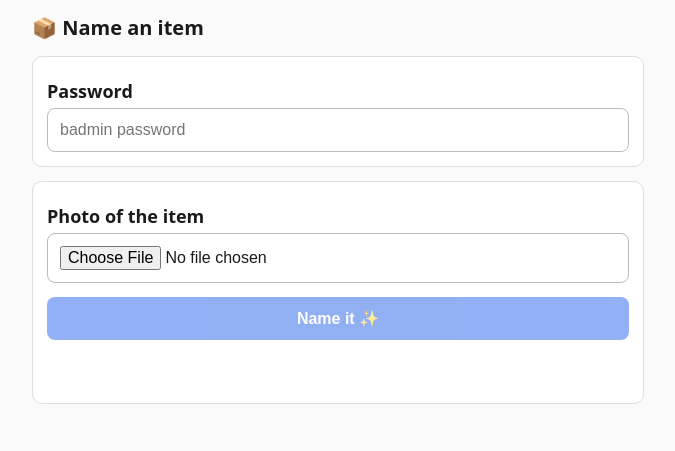
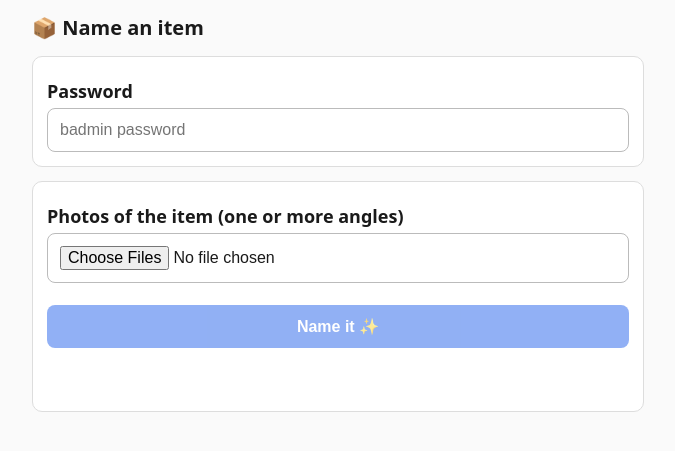
Before and after one commit to thunderrabbit/badmin.robnugen.com, a PHP site: page /ai/ in a window 1280 px wide. Shown: the top 451 px of the page, without its empty margins (302-977 px from the left). Run offline with PHP 8.4, Linux system fonts and the light colour scheme.

Commit message:
Add multi-photo UI to ai/index.php
Replace the single file input with a multi-select input plus an 'Add another photo' button and a thumbnail strip you can remove shots from. Editing the photo set invalidates the staged group (clears the token) so the next Name it re-stages everything.

Naming sends every photo as photo[]; the strip then shows Claude's per-photo view label. The result section renders a thumbnail per filed photo and stacks each photo's markdown embed for multi-photo items.

Co-Authored-By: Claude Opus 4.8 <noreply@anthropic.com>

```diff
--- a/ai/index.php
+++ b/ai/index.php
@@ -31,7 +31,15 @@ require_once __DIR__ . "/item_naming.php";   // $ITEM_CATEGORIES (no side effect
             border-radius: 20px; background: #fff; font-size: .95rem; cursor: pointer; }
     .chip.selected { background: #2563eb; color: #fff; border-color: #2563eb; }
     .chip.name { border-style: dashed; }
-    #preview { width: 100%; border-radius: 8px; margin-top: 8px; display: none; }
+    .strip { display: flex; flex-wrap: wrap; gap: 8px; margin-top: 8px; }
+    .shot { position: relative; width: 96px; }
+    .shot img { width: 96px; height: 96px; object-fit: cover; border-radius: 8px;
+                border: 1px solid #ddd; display: block; }
+    .shot .view { font-size: .75rem; text-align: center; color: #444; margin-top: 2px;
+                  word-break: break-word; }
+    .shot .rm { position: absolute; top: -8px; right: -8px; width: 24px; height: 24px;
+                border-radius: 50%; background: #b91c1c; color: #fff; border: 0;
+                font-size: .9rem; line-height: 1; padding: 0; margin: 0; cursor: pointer; }
     .hidden { display: none; }
     .muted { color: #666; font-size: .9rem; }
     .ok { color: #15803d; } .err { color: #b91c1c; }
@@ -48,9 +56,10 @@ require_once __DIR__ . "/item_naming.php";   // $ITEM_CATEGORIES (no side effect
   </section>
 
   <section id="capture">
-    <label for="photo">Photo of the item</label>
-    <input type="file" id="photo" accept="image/*" capture="environment">
-    <img id="preview" alt="preview">
+    <label for="photo">Photos of the item (one or more angles)</label>
+    <input type="file" id="photo" accept="image/*" capture="environment" multiple>
+    <div class="strip" id="photoStrip"></div>
+    <button id="addBtn" class="secondary hidden">➕ Add another photo</button>
     <button id="nameBtn" disabled>Name it ✨</button>
     <p id="status" class="muted"></p>
   </section>
@@ -77,7 +86,7 @@ require_once __DIR__ . "/item_naming.php";   // $ITEM_CATEGORIES (no side effect
 
   <section id="result" class="hidden">
     <p class="ok">Filed! 🎉</p>
-    <img id="resultThumb" alt="" style="max-width:200px;border-radius:8px">
+    <div class="strip" id="resultThumbs"></div>
     <p><a id="resultUrl" href="#" target="_blank"></a></p>
     <label for="resultMd">Markdown embed</label>
     <textarea id="resultMd" readonly></textarea>
@@ -88,18 +97,50 @@ require_once __DIR__ . "/item_naming.php";   // $ITEM_CATEGORIES (no side effect
 const CATEGORIES = <?php echo json_encode($ITEM_CATEGORIES); ?>;
 const $ = id => document.getElementById(id);
 let state = { token: '', model: 'haiku', category: '' };
+let photos = [];   // File objects, in order
+let views  = [];   // Claude-suggested angle per photo (parallel to photos)
 
 const pw = $('password'), photo = $('photo'), nameBtn = $('nameBtn'), status = $('status');
 
 function setStatus(msg, cls) { status.textContent = msg; status.className = cls || 'muted'; }
 
+// ---- photo strip ------------------------------------------------------------
+function renderStrip() {
+  const strip = $('photoStrip');
+  strip.innerHTML = '';
+  photos.forEach((f, i) => {
+    const cell = document.createElement('div');
+    cell.className = 'shot';
+    const img = document.createElement('img');
+    img.src = URL.createObjectURL(f);
+    cell.appendChild(img);
+    if (views[i]) {
+      const v = document.createElement('div');
+      v.className = 'view'; v.textContent = views[i];
+      cell.appendChild(v);
+    }
+    const rm = document.createElement('button');
+    rm.className = 'rm'; rm.textContent = '×'; rm.title = 'remove';
+    rm.onclick = () => { photos.splice(i, 1); views.splice(i, 1); changedPhotos(); };
+    cell.appendChild(rm);
+    strip.appendChild(cell);
+  });
+  $('addBtn').classList.toggle('hidden', photos.length === 0);
+  nameBtn.disabled = photos.length === 0;
+}
+
+// any change to the photo set invalidates the staged group + suggestions
+function changedPhotos() {
+  state.token = '';
+  renderStrip();
+}
+
 photo.addEventListener('change', () => {
-  if (photo.files[0]) {
-    $('preview').src = URL.createObjectURL(photo.files[0]);
-    $('preview').style.display = 'block';
-  }
-  nameBtn.disabled = !photo.files[0];
+  for (const f of photo.files) { photos.push(f); views.push(''); }
+  photo.value = '';   // allow re-picking the same file / adding more
+  changedPhotos();
 });
+$('addBtn').onclick = () => photo.click();
 
 // ---- category chips ---------------------------------------------------------
 function renderCats() {
@@ -130,24 +171,26 @@ function renderNames(names) {
 // ---- call name_item.php -----------------------------------------------------
 async function askNames(model) {
   if (!pw.value) { setStatus('Enter the password first.', 'err'); return; }
+  if (!photos.length) { setStatus('Add at least one photo.', 'err'); return; }
   state.model = model;
   const fd = new FormData();
   fd.append('password', pw.value);
   fd.append('model', model);
   if (model === 'haiku' || !state.token) {
-    if (!photo.files[0]) { setStatus('Pick a photo first.', 'err'); return; }
-    fd.append('photo', photo.files[0]);
+    photos.forEach(f => fd.append('photo[]', f));   // (re)stage the whole group
   } else {
-    fd.append('token', state.token);   // re-ask reuses the staged photo
+    fd.append('token', state.token);                // re-ask reuses the staged group
   }
   nameBtn.disabled = true; $('sonnetBtn').disabled = true;
-  setStatus('Asking ' + model + '…');
+  setStatus('Asking ' + model + ' about ' + photos.length + ' photo' + (photos.length > 1 ? 's' : '') + '…');
   try {
     const r = await fetch('name_item.php', { method: 'POST', body: fd });
     const j = await r.json();
     if (!j.ok) { setStatus('AI: ' + (j.error || 'failed') + ' — you can still type a name.', 'err'); }
     else { setStatus('Got suggestions from ' + model + ' ✨', 'ok'); }
     state.token = j.token || state.token;
+    views = j.views || [];
+    renderStrip();
     $('modelTag').textContent = j.model ? '(' + j.model + ')' : '';
     $('aiDesc').textContent = j.description || '';
     renderNames(j.names);
@@ -171,6 +214,7 @@ $('sonnetBtn').onclick = () => askNames('sonnet');
 $('confirmBtn').onclick = async () => {
   const name = $('name').value.trim();
   if (!name) { setStatus('A name is required.', 'err'); return; }
+  if (!state.token) { setStatus('Tap “Name it ✨” first so the photos are staged.', 'err'); return; }
   const category = state.category || $('catNew').value.trim();
   if (!category) { setStatus('Pick or type a category.', 'err'); return; }
   const fd = new FormData();
@@ -186,8 +230,7 @@ $('confirmBtn').onclick = async () => {
     const r = await fetch('confirm_item.php', { method: 'POST', body: fd });
     const j = await r.json();
     if (!j.ok) { setStatus('Could not file: ' + (j.error || 'error'), 'err'); $('confirmBtn').disabled = false; return; }
-    $('resultUrl').textContent = j.url; $('resultUrl').href = j.url;
-    $('resultThumb').src = j.url; $('resultMd').value = j.markdown || j.url;
+    renderResult(j);
     $('review').classList.add('hidden'); $('result').classList.remove('hidden');
     setStatus('');
   } catch (e) {
@@ -195,17 +238,45 @@ $('confirmBtn').onclick = async () => {
   }
 };
 
+function renderResult(j) {
+  const thumbs = $('resultThumbs');
+  thumbs.innerHTML = '';
+  (j.photos || [{ url: j.url, view: null }]).forEach(p => {
+    const cell = document.createElement('div');
+    cell.className = 'shot';
+    const a = document.createElement('a');
+    a.href = p.url; a.target = '_blank';
+    const img = document.createElement('img');
+    img.src = p.url;
+    a.appendChild(img); cell.appendChild(a);
+    if (p.view) {
+      const v = document.createElement('div');
+      v.className = 'view'; v.textContent = p.view;
+      cell.appendChild(v);
+    }
+    thumbs.appendChild(cell);
+  });
+  $('resultUrl').textContent = j.url; $('resultUrl').href = j.url;
+  // markdown: stack each photo's embed when there are several
+  $('resultMd').value = (j.photos && j.photos.length > 1)
+    ? j.photos.map(p => p.markdown || p.url).join("\n")
+    : (j.markdown || j.url);
+}
+
 // ---- reset for next item ----------------------------------------------------
 $('nextBtn').onclick = () => {
   state = { token: '', model: 'haiku', category: '' };
-  photo.value = ''; $('preview').style.display = 'none';
+  photos = []; views = [];
+  photo.value = '';
   $('name').value = ''; $('tags').value = ''; $('catNew').value = ''; $('aiDesc').textContent = '';
-  $('nameChips').innerHTML = ''; nameBtn.disabled = true;
+  $('nameChips').innerHTML = ''; $('resultThumbs').innerHTML = '';
   $('result').classList.add('hidden'); $('review').classList.add('hidden');
   $('confirmBtn').disabled = false; setStatus('');
+  renderStrip();
   window.scrollTo(0, 0);
 };
 
+renderStrip();
 renderCats();
 </script>
 </body>
```
